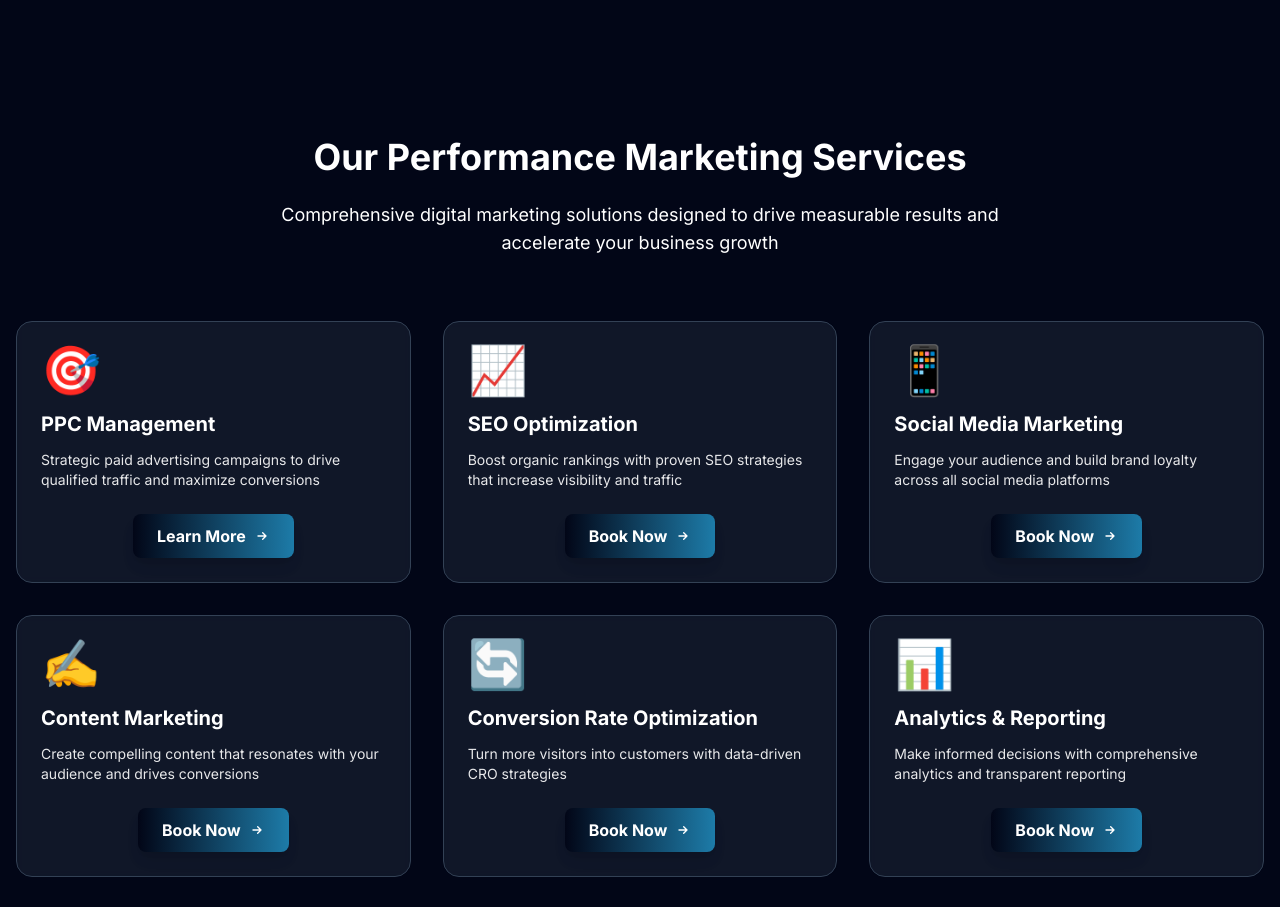
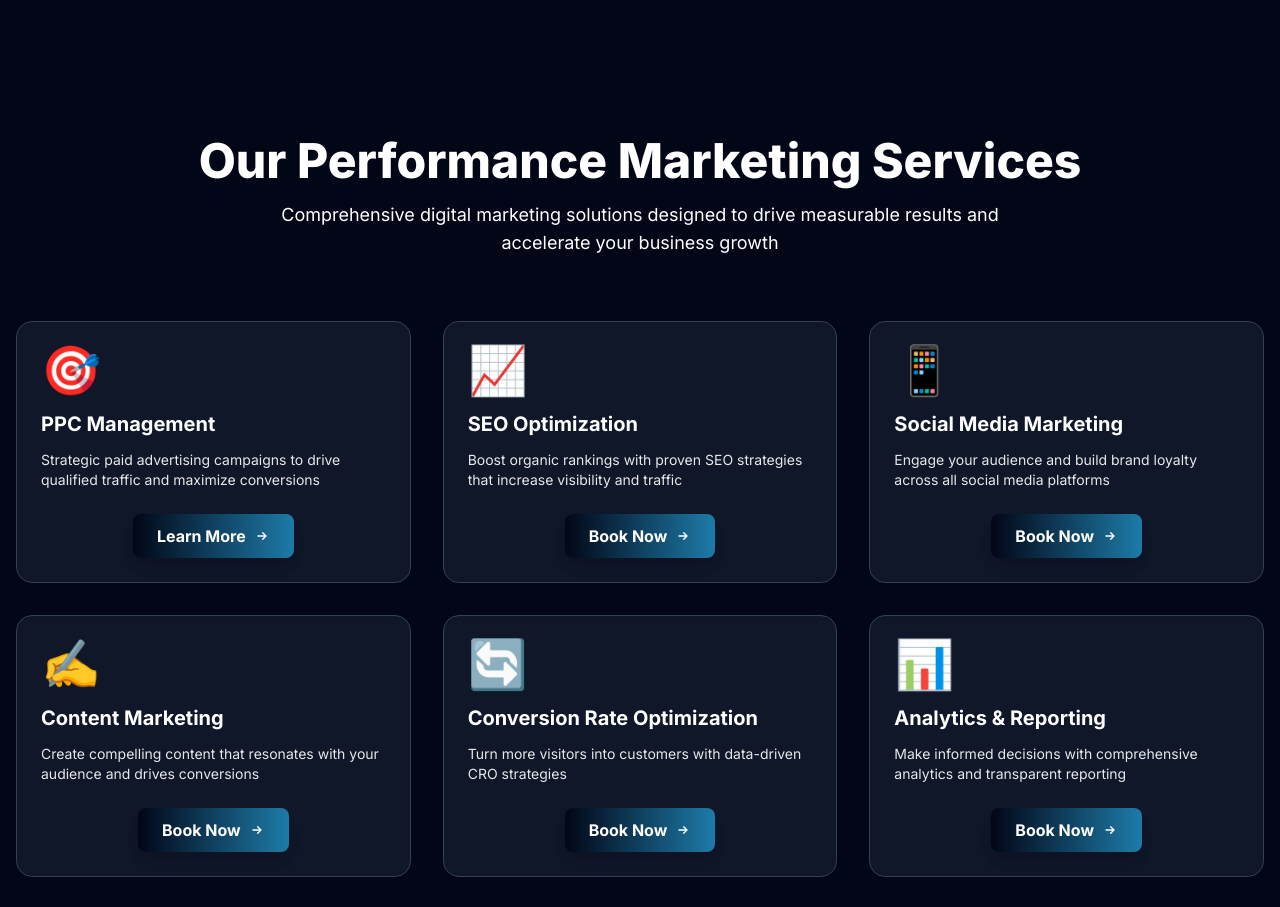
Before and after one commit to anshmydigitalcrown-ui/stardigitechpro, a Next.js app: page / in a window 1280 px wide. Shown: the part 1120-2027 px from the top of the page. Built offline with nearby package versions, Linux system fonts and the light colour scheme.

Commit message:
Increase size of 'Our Performance Marketing Services' heading to text-4xl md:text-5xl

```diff
--- a/app/page.tsx
+++ b/app/page.tsx
@@ -126,7 +126,7 @@ export default function Home() {
       <section className="py-20 bg-[#020617]">
         <div className="container mx-auto px-4">
           <div className="text-center mb-16">
-            <h2 className="section-title">Our Performance Marketing Services</h2>
+            <h2 className="text-4xl md:text-5xl font-extrabold text-white mb-4">Our Performance Marketing Services</h2>
             <p className="text-white text-lg max-w-3xl mx-auto">
               Comprehensive digital marketing solutions designed to drive measurable results and accelerate your business growth
             </p>
```
